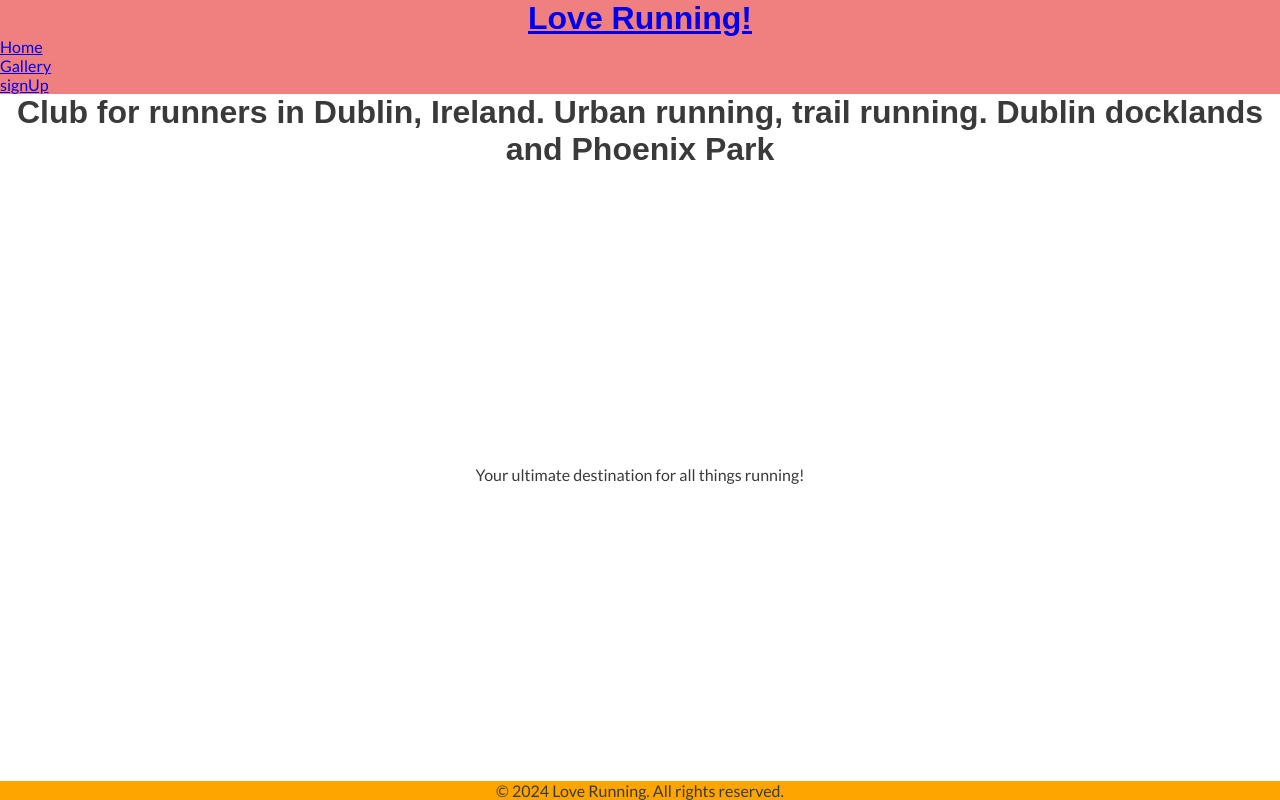
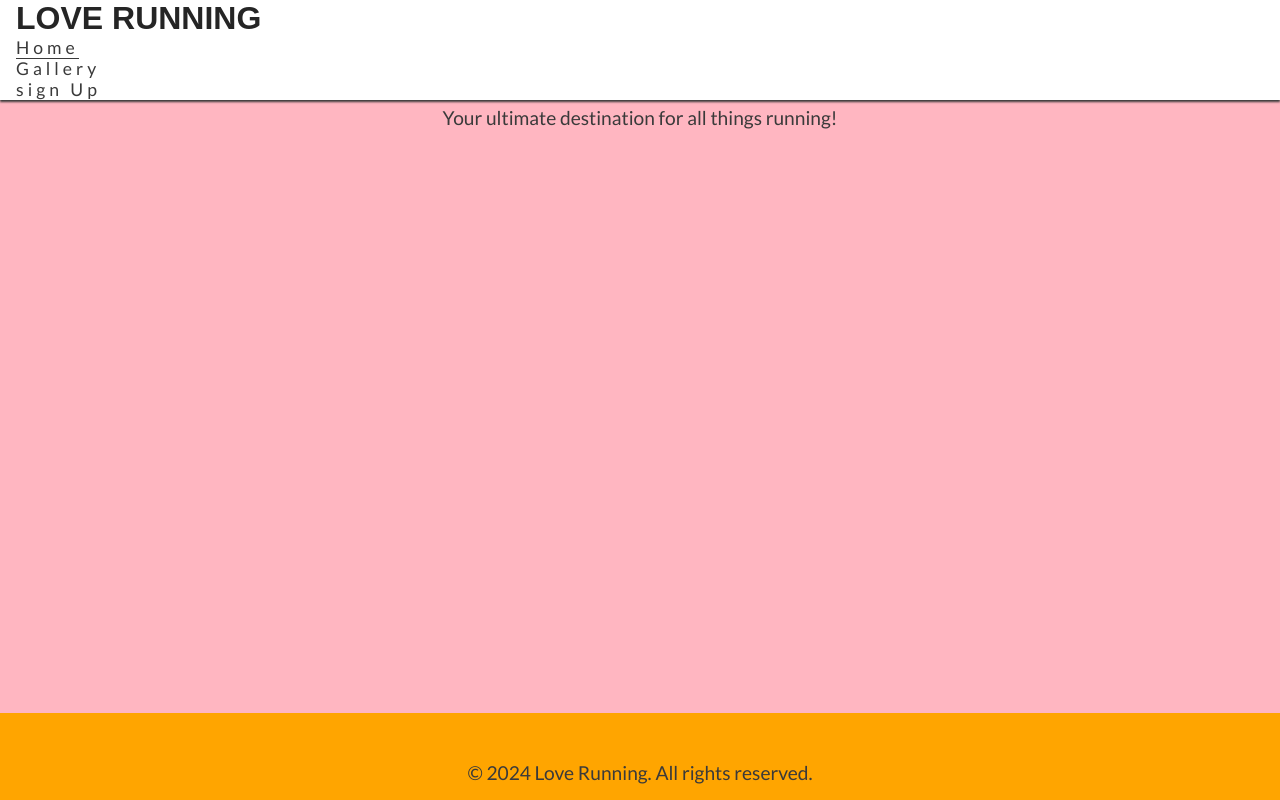
Before and after one commit to darakhshanda/love-running, a plain HTML site: page index.html in a window 1280 px wide. Drawn offline with Linux system fonts and the light colour scheme.

Commit message:
add nav bar menu  style

```diff
--- a/assets/css/style.css
+++ b/assets/css/style.css
@@ -16,33 +16,59 @@ body {
   flex-direction: column;
   /* Generic project styles */
   color: #3a3a3a;
-  flex: 1 0 auto;
   font-family: "Lato", sans-serif;
 }
 
 /* Header */
 header {
-  background-color: lightcoral;
-  justify-content: center;
+  background-color: #ffffff;
+  padding: 0 1rem;
+  position: fixed;
+  width: 100%;
+  z-index: 99;
+  box-shadow: 0 2px 2px #3a3a3a;
+}
+/* Remove underline from links in header */
+header a {
+  text-decoration: none;
+  color: inherit;
+}
+/* Style the main heading */
+h1 {
+  font-family: "oswald", sans-serif;
+  text-transform: uppercase;
+  initial-letter: 2px;
+  color: #252525;
+}
+/* Style the navigation menu */
+#menu {
+  font-size: 110%;
+  letter-spacing: 4px;
+  list-style-type: none;
+}
+/* Remove underline from links in menu */
+li a {
+  text-decoration: none;
 }
 
+/* Style the active menu item */
+.active {
+  border-bottom: 1px solid #3a3a3a;
+}
 /* Main content */
 main {
-  background-color: lightblue;
+  background-color: lightpink;
   /* Make main element take up any surplus space to push footer down */
   flex: 1 0 auto;
 }
-h1 {
-  font-family: "oswald", sans-serif;
-  text-align: center;
-  flex: 1 0 auto;
-}
+/* Center paragraph text in main content */
 p {
   text-align: center;
-  flex: 1 0 auto;
+  font-size: 1.2rem;
+  margin-top: 2rem;
 }
-
 /* Footer */
 footer {
   background-color: orange;
+  padding: 1rem;
 }
--- a/index.html
+++ b/index.html
@@ -39,23 +39,25 @@
     <header>
       <a href="index.html">
         <h1>
-          <div id="logo">Love Running!</div>
+          <div id="logo">Love Running</div>
         </h1>
       </a>
       <nav>
-        <ul>
-          <li><a href="index.html">Home</a></li>
-          <li><a href="gallery.html">Gallery</a></li>
-          <li><a href="signup.html">signUp</a></li>
+        <ul id="menu">
+          <!--class="active" to stle nav bar-->
+          <li><a href="" class="active">Home</a></li>
+          <li><a href="">Gallery</a></li>
+          <li><a href="">sign Up</a></li>
         </ul>
       </nav>
     </header>
-
-    <h1>
-      Club for runners in Dublin, Ireland. Urban running, trail running. Dublin
-      docklands and Phoenix Park
-    </h1>
-    <p>Your ultimate destination for all things running!</p>
+    <main>
+      <h1>
+        Club for runners in Dublin, Ireland. Urban running, trail running.
+        Dublin docklands and Phoenix Park
+      </h1>
+      <p>Your ultimate destination for all things running!</p>
+    </main>
     <footer>
       <p>&copy; 2024 Love Running. All rights reserved.</p>
     </footer>
```
